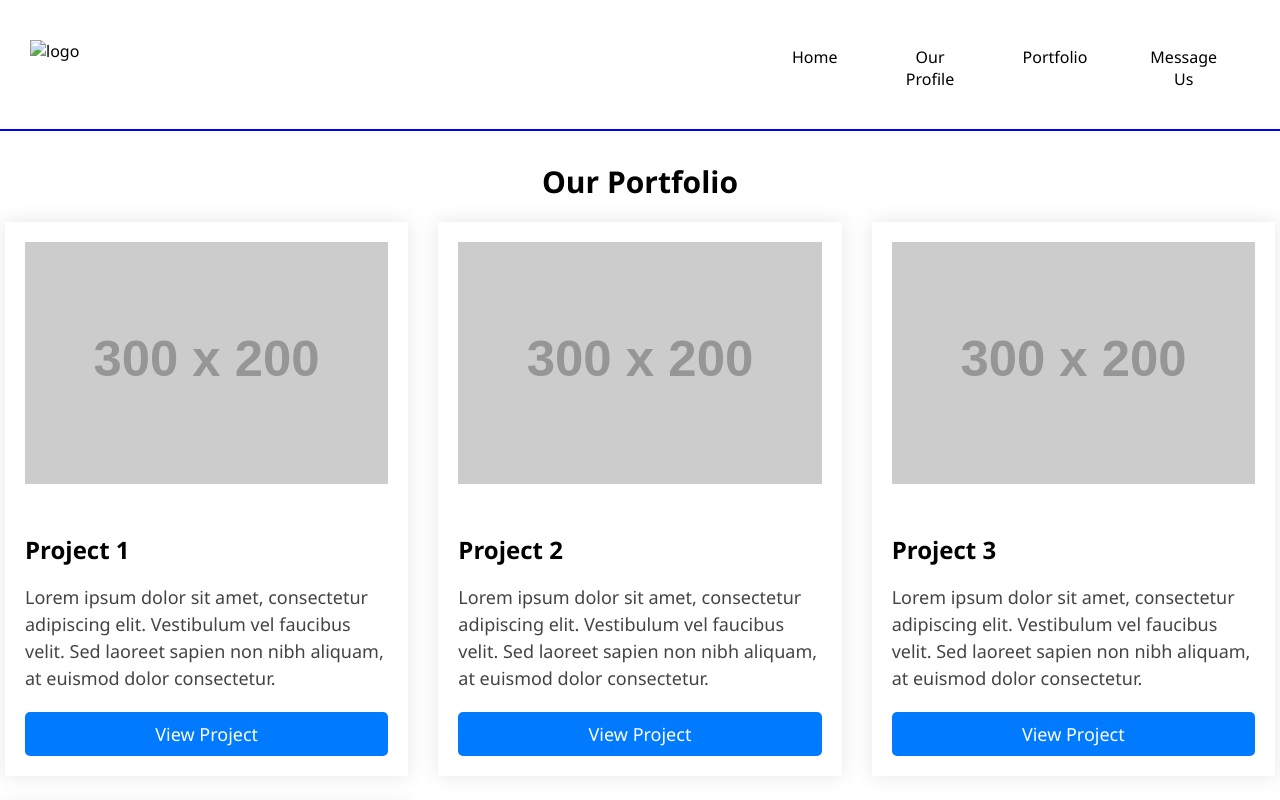
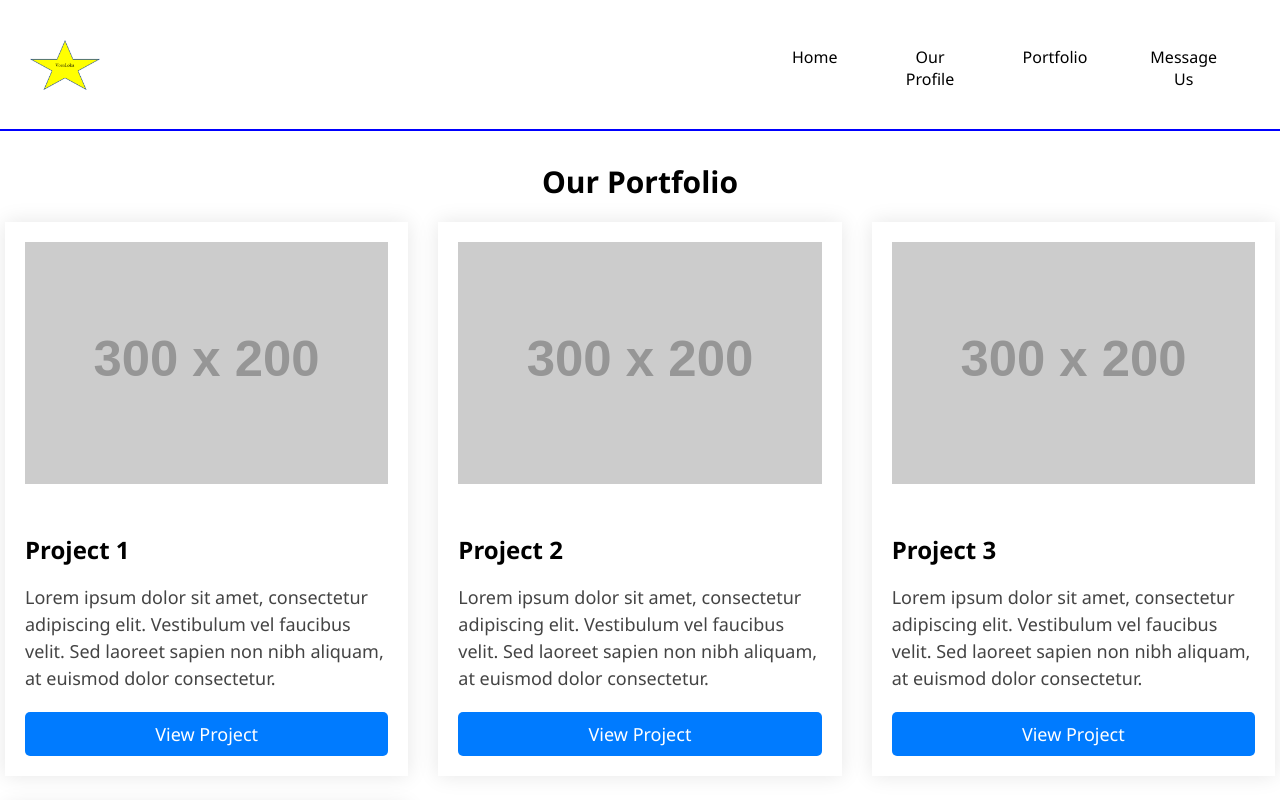
Before and after one commit to FebeJovita/RevoU-SEFC-minpro, a plain HTML site: page portfolio.html in a window 1280 px wide. Shown: the top 800 px of the page. Drawn offline with Linux system fonts and the light colour scheme; placeholder pictures from the web are drawn by us.

Commit message:
Update portfolio.html

```diff
--- a/portfolio.html
+++ b/portfolio.html
@@ -10,7 +10,7 @@
     </head>
     <body>
     <header class="header-wrapper">
-      <img class="logo" alt="logo" src="Logo VocaLoka.png" />
+      <img class="logo" alt="logo" src="./Photos/Logo VocaLoka.png" />
       <div class="menu">
         <div class="menuitem"><a href="index.html">Home</a></div>
         <div class="menuitem"><a href="profile.html">Our Profile</a></div>
```
